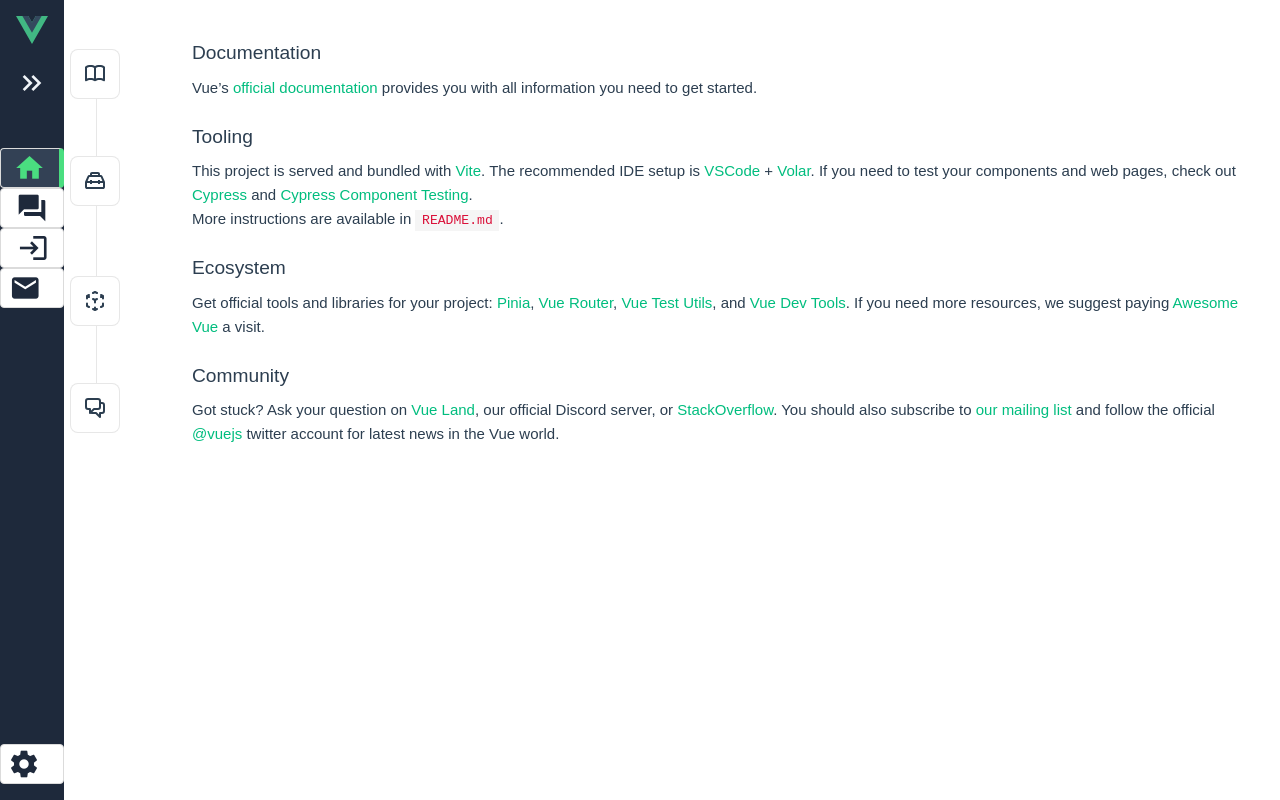
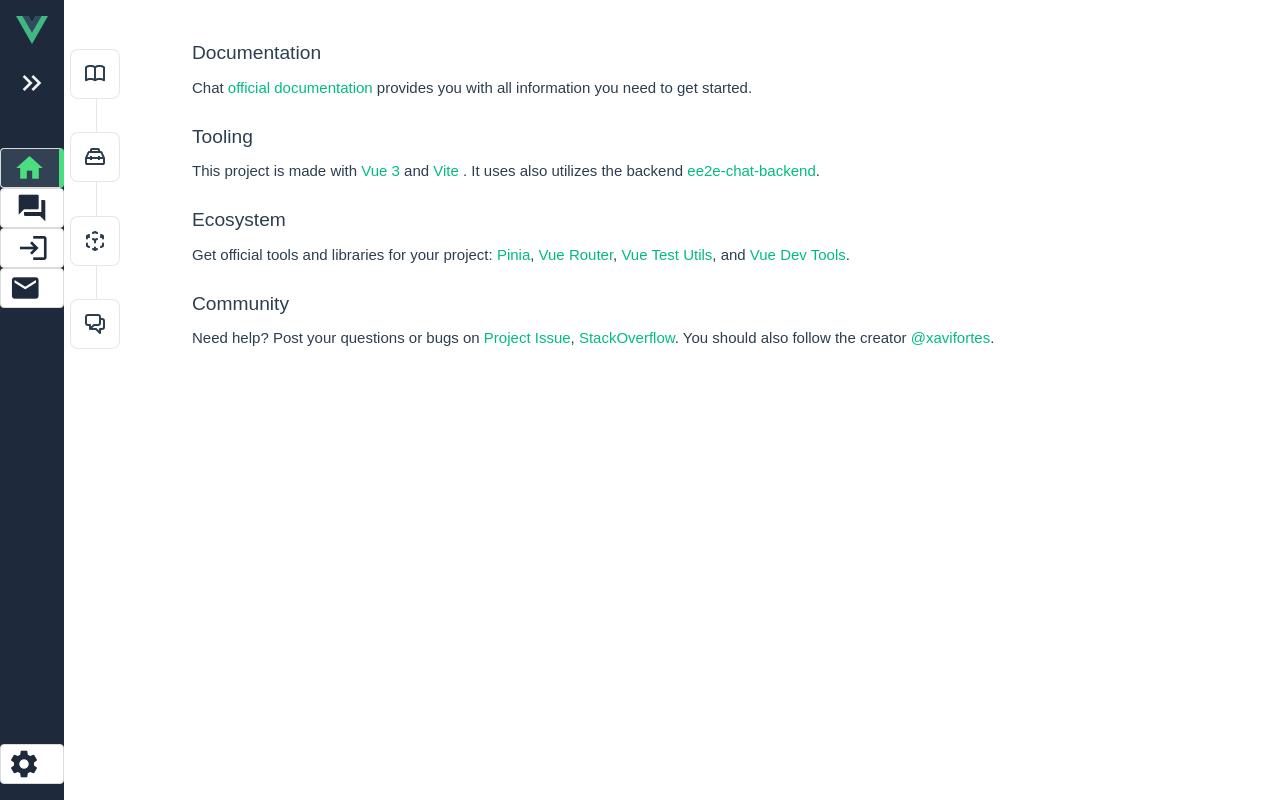
Before and after one commit to XaviFortes/ee2e-chat-frontend-vue, a Vue app: page / in a window 1280 px wide. Built offline with nearby package versions, Linux system fonts and the light colour scheme; what vue-cookies would draw is missing.

Commit message:
added missing sidebar urls

```diff
--- a/src/api/auth.ts
+++ b/src/api/auth.ts
@@ -2,6 +2,10 @@
 
 // Import the API URL from the globals.
 import { baseUrl } from "./globals";
+
+const axiosConfig = {
+  withCredentials: true,
+};
 
 export const login = async (email: string, password: string) => {
   // Send cookie with x-access-token response header
@@ -13,3 +17,8 @@
 export const register = (nick: string, email: string, password: string) => {
   return axios.post(baseUrl + "/api/auth/signup", { nick, email, password });
 };
+
+export const checkAuth = () => {
+  axios.defaults.withCredentials = true;
+  return axios.get(baseUrl + "/api/user/checkJWT", axiosConfig);
+};
--- a/src/components/SideBar.vue
+++ b/src/components/SideBar.vue
@@ -33,7 +33,7 @@
     <div class="flex"></div>
 
     <div class="menu">
-      <router-link to="/settings" class="button">
+      <router-link to="/profile" class="button">
         <span class="material-icons">settings</span>
         <span class="text">Settings</span>
       </router-link>
--- a/src/components/TheWelcome.vue
+++ b/src/components/TheWelcome.vue
@@ -13,8 +13,11 @@
     </template>
     <template #heading>Documentation</template>
 
-    Vue’s
-    <a href="https://vuejs.org/" target="_blank" rel="noopener"
+    Chat
+    <a
+      href="https://github.com/XaviFortes/ee2e-chat-frontend-vue/wiki"
+      target="_blank"
+      rel="noopener"
       >official documentation</a
     >
     provides you with all information you need to get started.
@@ -26,32 +29,16 @@
     </template>
     <template #heading>Tooling</template>
 
-    This project is served and bundled with
+    This project is made with
+    <a href="https://v3.vuejs.org/" target="_blank" rel="noopener">Vue 3</a> and
+    <a href="https://vitejs.dev/" target="_blank" rel="noopener">Vite</a>
+    . It uses also utilizes the backend
     <a
-      href="https://vitejs.dev/guide/features.html"
+      href="https://github.com/XaviFortes/ee2e-chat-backend"
       target="_blank"
       rel="noopener"
-      >Vite</a
-    >. The recommended IDE setup is
-    <a href="https://code.visualstudio.com/" target="_blank" rel="noopener"
-      >VSCode</a
-    >
-    +
-    <a
-      href="https://github.com/johnsoncodehk/volar"
-      target="_blank"
-      rel="noopener"
-      >Volar</a
-    >. If you need to test your components and web pages, check out
-    <a href="https://www.cypress.io/" target="_blank" rel="noopener">Cypress</a>
-    and
-    <a href="https://on.cypress.io/component" target="_blank"
-      >Cypress Component Testing</a
+      >ee2e-chat-backend</a
     >.
-
-    <br />
-
-    More instructions are available in <code>README.md</code>.
   </WelcomeItem>
 
   <WelcomeItem>
@@ -70,14 +57,7 @@
     >, and
     <a href="https://github.com/vuejs/devtools" target="_blank" rel="noopener"
       >Vue Dev Tools</a
-    >. If you need more resources, we suggest paying
-    <a
-      href="https://github.com/vuejs/awesome-vue"
-      target="_blank"
-      rel="noopener"
-      >Awesome Vue</a
-    >
-    a visit.
+    >.
   </WelcomeItem>
 
   <WelcomeItem>
@@ -86,22 +66,21 @@
     </template>
     <template #heading>Community</template>
 
-    Got stuck? Ask your question on
-    <a href="https://chat.vuejs.org" target="_blank" rel="noopener">Vue Land</a
-    >, our official Discord server, or
+    Need help? Post your questions or bugs on
+    <a
+      href="https://github.com/XaviFortes/ee2e-chat-frontend-vue/issues"
+      target="_blank"
+      rel="noopener"
+      >Project Issue</a
+    >,
     <a
       href="https://stackoverflow.com/questions/tagged/vue.js"
       target="_blank"
       rel="noopener"
       >StackOverflow</a
-    >. You should also subscribe to
-    <a href="https://news.vuejs.org" target="_blank" rel="noopener"
-      >our mailing list</a
-    >
-    and follow the official
-    <a href="https://twitter.com/vuejs" target="_blank" rel="noopener"
-      >@vuejs</a
-    >
-    twitter account for latest news in the Vue world.
+    >. You should also follow the creator
+    <a href="https://github.com/XaviFortes" target="_blank" rel="noopener"
+      >@xavifortes</a
+    >.
   </WelcomeItem>
 </template>
--- a/src/router/index.ts
+++ b/src/router/index.ts
@@ -29,7 +29,7 @@
       name: "chatroom",
       component: () => import("../views/ChatRoomView.vue"),
     },
-    /*
+
     {
       path: "/profile",
       name: "profile",
@@ -39,7 +39,7 @@
       path: "/:pathMatch(.*)*",
       name: "not-found",
       component: () => import("../views/NotFoundView.vue"),
-    },*/
+    },
   ],
 });
 
--- /dev/null
+++ b/src/views/NotFoundView.vue
@@ -0,0 +1,6 @@
+<template>
+  <main>
+    <h1>404</h1>
+    <p>Page not found</p>
+  </main>
+</template>
--- /dev/null
+++ b/src/views/ProfileView.vue
@@ -0,0 +1,31 @@
+<template>
+  <main>
+    <h1>Config</h1>
+    <ul>
+      <li>
+        <router-link to="/config/profile">Profile</router-link>
+      </li>
+      <li>
+        <router-link to="/config/security">Security</router-link>
+      </li>
+      <li>
+        <router-link to="/config/notifications">Notifications</router-link>
+      </li>
+    </ul>
+  </main>
+</template>
+
+<script lang="ts">
+import { checkAuth } from "@/api/auth";
+
+export default {
+  async beforeRouteEnter(to, from, next) {
+    const res = await checkAuth();
+    if (res.data.message === "JWT is valid") {
+      next();
+    } else {
+      next("/login");
+    }
+  },
+};
+</script>
```
